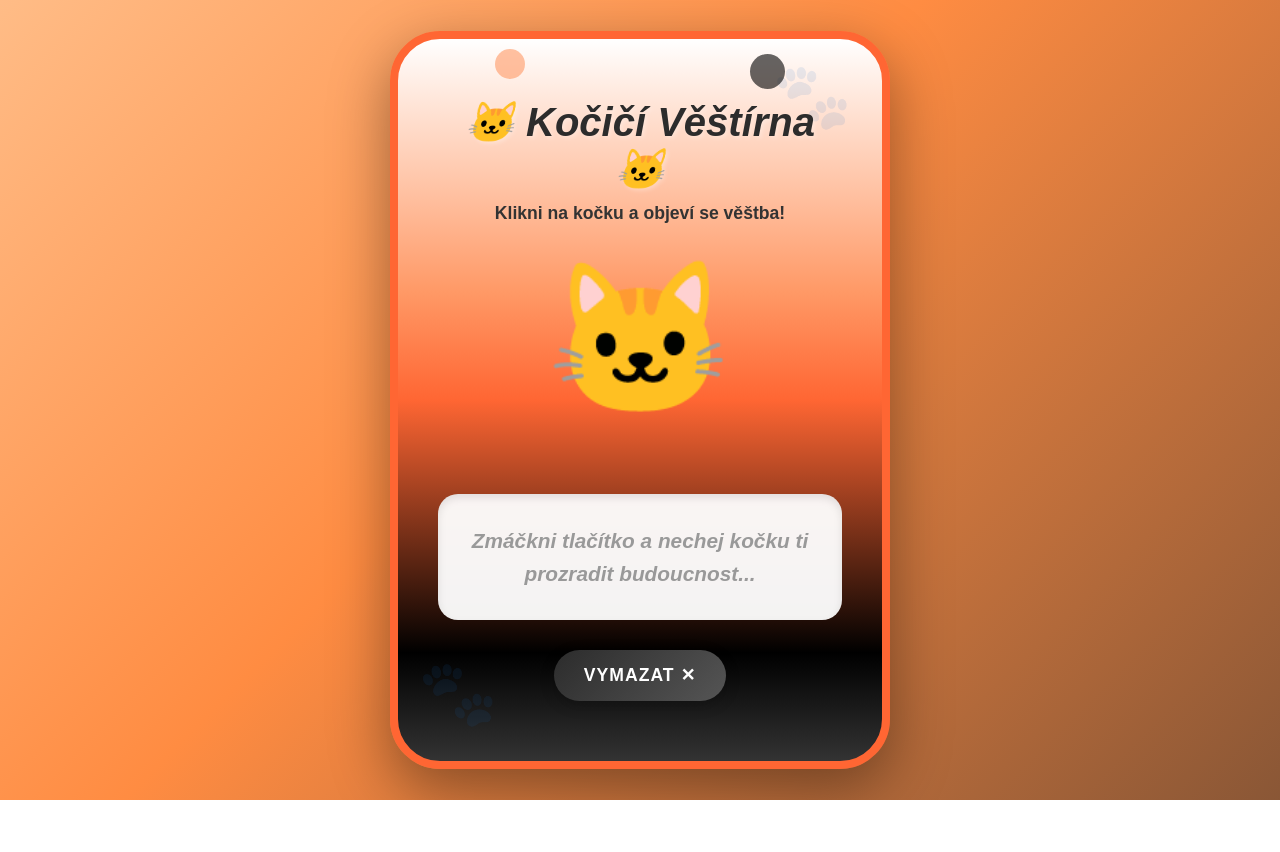
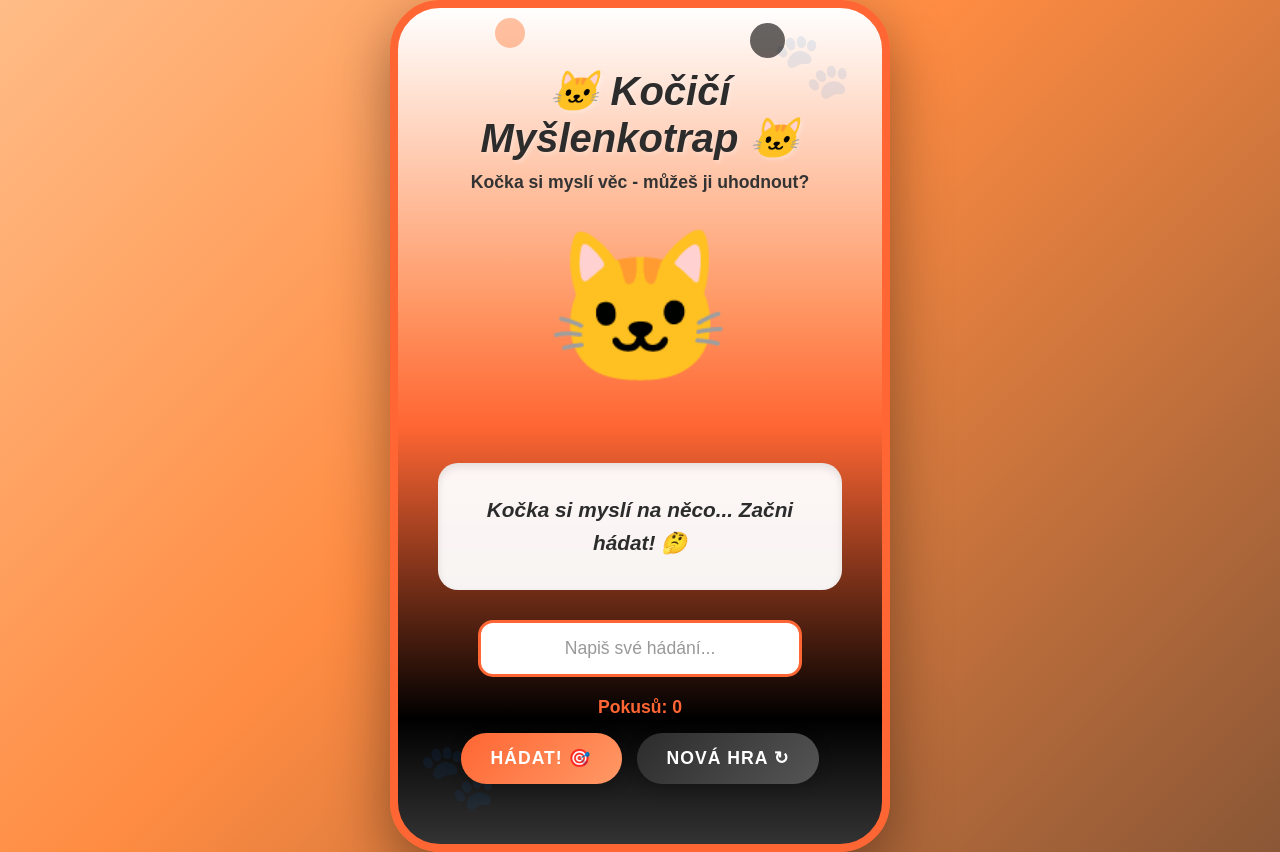
Before and after one commit to klauvie/kitten, a plain HTML site: page index.html in a window 1280 px wide. Before the commit the page ends 800 px from the top, so only its background shows below. Drawn offline with Linux system fonts and the light colour scheme.

Commit message:
Změna názvu aplikace na "Kočičí Myšlenkotrap" a přidání herních funkcí pro hádání myšlenek kočky

```diff
--- a/index.html
+++ b/index.html
@@ -3,7 +3,7 @@
 <head>
     <meta charset="UTF-8">
     <meta name="viewport" content="width=device-width, initial-scale=1.0">
-    <title>Kočičí Věštírna</title>
+    <title>Kočičí Myšlenkotrap</title>
     <style>
         * {
             margin: 0;
@@ -122,6 +122,48 @@
             box-shadow: inset 0 4px 8px rgba(0, 0, 0, 0.1);
         }
 
+        .game-container {
+            min-height: 120px;
+        }
+
+        .game-input-container {
+            display: flex;
+            justify-content: center;
+            margin: 20px 0;
+        }
+
+        #guessInput {
+            padding: 15px 20px;
+            font-size: 1.1em;
+            border: 3px solid #FF6633;
+            border-radius: 15px;
+            width: 80%;
+            max-width: 400px;
+            background: white;
+            color: #2C2C2C;
+            transition: all 0.3s ease;
+            text-align: center;
+        }
+
+        #guessInput:focus {
+            outline: none;
+            border-color: #FF9966;
+            box-shadow: 0 0 10px rgba(255, 102, 51, 0.3);
+            background: #FFFACD;
+        }
+
+        #guessInput::placeholder {
+            color: #999;
+        }
+
+        .game-stats {
+            text-align: center;
+            color: #FF6633;
+            font-weight: bold;
+            font-size: 1.1em;
+            margin: 15px 0;
+        }
+
         .fortune-text {
             color: #2C2C2C;
             font-size: 1.3em;
@@ -216,93 +258,145 @@
         <div class="paw-print paw2">🐾</div>
 
         <div class="header">
-            <h1>🐱 Kočičí Věštírna 🐱</h1>
-            <p class="subtitle">Klikni na kočku a objeví se věštba!</p>
+            <h1>🐱 Kočičí Myšlenkotrap 🐱</h1>
+            <p class="subtitle">Kočka si myslí věc - můžeš ji uhodnout?</p>
         </div>
 
-        <div class="cat-face-container" onclick="getFortune()">
+        <div class="cat-face-container">
             🐱
         </div>
 
-        <div class="fortune-box">
-            <div class="fortune-text initial-text" id="fortune">
-                Zmáčkni tlačítko a nechej kočku ti prozradit budoucnost...
+        <div class="fortune-box game-container">
+            <div class="fortune-text" id="fortune">
+                Kočka si myslí na něco... Začni hádat! 🤔
             </div>
         </div>
 
+        <div class="game-input-container">
+            <input
+                type="text"
+                id="guessInput"
+                placeholder="Napiš své hádání..."
+                onkeypress="if(event.key === 'Enter') makeGuess()"
+                autocomplete="off"
+            />
+        </div>
+
+        <div class="game-stats">
+            <span id="attempts">Pokusů: 0</span>
+        </div>
+
         <div class="button-container">
-            <button class="button-reset" onclick="resetFortune()">Vymazat ✕</button>
+            <button onclick="makeGuess()">Hádat! 🎯</button>
+            <button class="button-reset" onclick="startNewGame()">Nová hra ↻</button>
         </div>
     </div>
 
     <script>
-        const fortunes = [
-            "Budoucnost ti ukáže, že nejlepší chvíle jsou ty, které se zdají být nepatrné. Poslouš jen svoje srdce.",
-            "Věštím ti: na konci cesty, kterou nyní jdeš, čeká něco, co zatím ani nevíš, že toužíš.",
-            "Hvězdy mlčí, ale jejich ticho ti povídá, že změna je nezbytná součástí tvého osudu.",
-            "V budoucnosti zjistíš, že největší bitvy nejsou s ostatními, ale s sebou samým.",
-            "Věštba šeptá: ten, kdo se bojíš být, se tím jednoho dne stanoveš.",
-            "Čeká tě dlouhá cesta, ale každý krok ji učiní kratší. Věř.",
-            "Příští kapitola tvého života bude napsána tvýma rukama. Drž si pero hluboko.",
-            "Vidím v tvé budoucnosti čekání a pak... náhlou jasnost, která ti změní vše.",
-            "Věštím: loupežníci času se ti budou posmívat, ale vítězství je na tvé straně.",
-            "Budoucnost ti přinese otázky, na které musíš sám najít odpovědi v hlubinách své duše.",
-            "V kristalech času vidím: tvá cesta není rovná, ale právě v zatáčkách se skrývá zlato.",
-            "Věštba zní: nikdy nebudeš tím, kdo býval. To není tragédie, to je dar.",
-            "V daleké budoucnosti si uvědomíš, že všechny překážky byly vlastně mostky.",
-            "Hvězdy prozrazují: ten, kdo se nebojí být sám, nikdy nebude sám.",
-            "Čeká tě doba, kdy pochopíš, že nejdůležitější věci nelze vidět ani kousat.",
-            "Věštím ti hlubokou pravdu: budoucnost není určena osudem, jen vytvářena tebou.",
-            "Příští kapitola bude napsána láskou a smrtelností, ne strachem.",
-            "Vidím v tě sílu, kterou sám neznáš. Čekej na správný čas.",
-            "Věštba šeptá: všechny hvězdy se jednou setkají v jednom bodě... tvém.",
-            "Budoucnost ti nabídne volbu mezi bezpečím a smyslem. Vyber si rozumně.",
-            "V čase, který přijde, budeš vděčný za to, co dnes musíš ztratit.",
-            "Věštím: tvůj osud a tvoje svoboda nejsou rozpory, jsou jeden tanec.",
-            "Halucinace v magické kouli ukazuje: ta verze tebe, kterou myslíš že jsi, je jen tín reality.",
-            "Budoucnost zní jako ticho, ale to ticho je plné života a vesmírného tikání.",
-            "Věštba mumlá: každý, kdo prošel tvou cestou, ti zanechal dar. Rozpoznáš jej.",
-            "Vidím dálku, kde se setkají tvoje sny a realita. Tam je tvůj pravý domov.",
-            "Věštím ti: nejsilnější věc v tebe není řeč, ale absence slov.",
-            "Příští tisíciletí přinese odpovědi na otázky, které si ani neuvědomuješ.",
-            "V budoucnosti uzříš, že bolest byla jen tvůj nejlepší učitel.",
-            "Věštba říká: ten, kdo se bojíš být, již máš v sobě schovaného.",
-            "Čeká tě dlouhá noc, ale hvězdy budou věrnější než kdy dříve.",
-            "Věštím: ztracené bude znovu nalezeno a nalezené bude ještě dražší.",
-            "Věštba šeptá: tvoje budoucnost je psaná neviditelným inkoustem lásky.",
-            "Budoucnost ti povídá, že pravý dar je v tom, co nikdy nedostaneš.",
-            "Věštba mumlá: všichni, které potkáš, jsou tvými učiteli. Poslouš je.",
-            "V čase, který přijde, bude každý den volbou - začít znova.",
-            "Věštím ti nejhluběji: ty jsi už doma, jen to ještě nevíš.",
-            "Budoucnost skrývá tajemství, které tě změní navždy.",
-            "Hvězdy říkají: všechno, co děláš dnes, tě učí, jak být zítřícího dne.",
-            "Věštba prozrazuje: tvůj osud čeká na tvé rozhodnutí, ne na náhodu."
+        // Seznam věcí, na které si kočka myslí
+        const things = [
+            { word: "myš", category: "zvíře", similar: ["hlodavec", "potkan", "krysa"], hint: "💡 Kočka mě často lovi..." },
+            { word: "pták", category: "zvíře", similar: ["peří", "křídla", "létat"], hint: "💡 Létám a zpívám..." },
+            { word: "ryba", category: "zvíře", similar: ["voda", "ploutve", "šupiny"], hint: "💡 Bydlím ve vodě..." },
+            { word: "slunce", category: "příroda", similar: ["hvězda", "teplo", "světlo"], hint: "💡 Září na obloze v noci... ne, počkej, přes den!" },
+            { word: "měsíc", category: "příroda", similar: ["hvězda", "noc", "svit"], hint: "💡 Když kočky vyje na noc..." },
+            { word: "tráva", category: "příroda", similar: ["zelená", "zahrada", "louka"], hint: "💡 Rostě na zemi a je zelená..." },
+            { word: "strom", category: "příroda", similar: ["dřevo", "listy", "les"], hint: "💡 Mám kmen a listy... Kočka se na mě ráda leze!" },
+            { word: "voda", category: "příroda", similar: ["tekutina", "moře", "pití"], hint: "💡 Tekutá, čirá, všude kolem nás..." },
+            { word: "oheň", category: "příroda", similar: ["teplý", "nebezpečný", "plameny"], hint: "💡 Hřeješ a rozsvěcuješ, ale nesmíš se mě dotknout!" },
+            { word: "snění", category: "pojem", similar: ["představa", "fantasy", "noční"], hint: "💡 Mám to každou noc, když spím..." },
+            { word: "hraní", category: "činnost", similar: ["zábava", "hra", "veselí"], hint: "💡 Nejraději to dělám s přáteli..." },
+            { word: "spaní", category: "činnost", similar: ["odpočinek", "postel", "noc"], hint: "💡 Kočky to milují 16 hodin denně..." },
+            { word: "jídlo", category: "věc", similar: ["jíst", "chutné", "hlad"], hint: "💡 Bez toho bys neměl energii..." },
+            { word: "postel", category: "věc", similar: ["spaní", "pohodlí", "nábytek"], hint: "💡 Místo kde se spí... a odpočívá..." },
+            { word: "hračka", category: "věc", similar: ["hraní", "zábava", "hrát"], hint: "💡 S tím si dítko pohraje..." },
+            { word: "kniha", category: "věc", similar: ["čtení", "papír", "příběh"], hint: "💡 Má stránky plné slov a příběhů..." },
+            { word: "barva", category: "pojem", similar: ["zbarvit", "odstín", "spektrum"], hint: "💡 Červená, modrá, zelená... všechno kolem vidíš v..." },
+            { word: "zvuk", category: "pojem", similar: ["slyšet", "hluk", "hudba"], hint: "💡 Slyšíš mě přes uši..." },
+            { word: "láska", category: "pojem", similar: ["cítit", "srdce", "pocit"], hint: "💡 Cítíš ji v srdci, když se máš rád..." },
+            { word: "strach", category: "pojem", similar: ["nebezpečí", "obava", "hrůza"], hint: "💡 Cítíš to, když se bojíš..." }
         ];
 
-        function getFortune() {
-            const fortuneElement = document.getElementById('fortune');
-            fortuneElement.classList.add('loading');
-            fortuneElement.textContent = '🐾 Věštiči se zamýšlí... 🐾';
+        let currentThing = null;
+        let attempts = 0;
+        let gameWon = false;
 
-            setTimeout(() => {
-                const randomIndex = Math.floor(Math.random() * fortunes.length);
-                fortuneElement.textContent = fortunes[randomIndex];
-                fortuneElement.classList.remove('loading');
-            }, 1500);
+        function startNewGame() {
+            // Vyber náhodnou věc
+            currentThing = things[Math.floor(Math.random() * things.length)];
+            attempts = 0;
+            gameWon = false;
+            document.getElementById('guessInput').value = '';
+            document.getElementById('guessInput').disabled = false;
+            document.getElementById('fortune').textContent = 'Kočka si myslí na něco... Začni hádat! 🤔';
+            document.getElementById('attempts').textContent = 'Pokusů: 0';
         }
 
-        function resetFortune() {
-            document.getElementById('fortune').textContent =
-                'Zmáčkni tlačítko a nechej kočku ti prozradit budoucnost...';
-            document.getElementById('fortune').classList.add('initial-text');
+        function levenshteinDistance(str1, str2) {
+            const len1 = str1.length;
+            const len2 = str2.length;
+            const matrix = Array(len2 + 1).fill(null).map(() => Array(len1 + 1).fill(0));
+
+            for (let i = 0; i <= len1; i++) matrix[0][i] = i;
+            for (let j = 0; j <= len2; j++) matrix[j][0] = j;
+
+            for (let j = 1; j <= len2; j++) {
+                for (let i = 1; i <= len1; i++) {
+                    const indicator = str1[i - 1] === str2[j - 1] ? 0 : 1;
+                    matrix[j][i] = Math.min(
+                        matrix[j][i - 1] + 1,
+                        matrix[j - 1][i] + 1,
+                        matrix[j - 1][i - 1] + indicator
+                    );
+                }
+            }
+            return matrix[len2][len1];
         }
 
-        // Automatické ověřování věštby při prvním načtení
-        document.addEventListener('DOMContentLoaded', () => {
-            setTimeout(() => {
-                // Stránka je připravena
-            }, 100);
-        });
+        function makeGuess() {
+            if (gameWon) return;
+
+            const input = document.getElementById('guessInput').value.trim().toLowerCase();
+            if (!input) return;
+
+            attempts++;
+            const fortuneElement = document.getElementById('fortune');
+            const target = currentThing.word.toLowerCase();
+
+            // Přesná shoda
+            if (input === target) {
+                gameWon = true;
+                fortuneElement.textContent = `🎉 SPRÁVNĚ! Měla jsem na mysli "${currentThing.word}"! Gratuluji ti! 🐱`;
+                document.getElementById('guessInput').disabled = true;
+                document.getElementById('attempts').textContent = `Pokusů: ${attempts} - Vítězství!`;
+                return;
+            }
+
+            // Kontrola podobných slov
+            if (currentThing.similar.includes(input)) {
+                fortuneElement.textContent = `⭐ Blízko! Myslíš na něco podobného, ale to to není... 🤔`;
+                document.getElementById('guessInput').value = '';
+                document.getElementById('attempts').textContent = `Pokusů: ${attempts}`;
+                return;
+            }
+
+            // Levenshteinova vzdálenost pro podobnost
+            const distance = levenshteinDistance(input, target);
+            if (distance <= 2) {
+                fortuneElement.textContent = `✨ Velmi blízko! Jsi na správné cestě! 🐾`;
+                document.getElementById('guessInput').value = '';
+                document.getElementById('attempts').textContent = `Pokusů: ${attempts}`;
+                return;
+            }
+
+            // Špatně - zobraz nápovědu
+            fortuneElement.innerHTML = `❌ Ne, to není správně! Zkus znovu! 😸<br/><span style="font-size: 0.9em; color: #FF6633; margin-top: 10px; display: block;">${currentThing.hint}</span>`;
+            document.getElementById('guessInput').value = '';
+            document.getElementById('attempts').textContent = `Pokusů: ${attempts}`;
+        }
+
+        // Spusti novou hru při načtení
+        window.addEventListener('load', startNewGame);
     </script>
 </body>
 </html>
```
Also changed, not shown: 1 other file.
